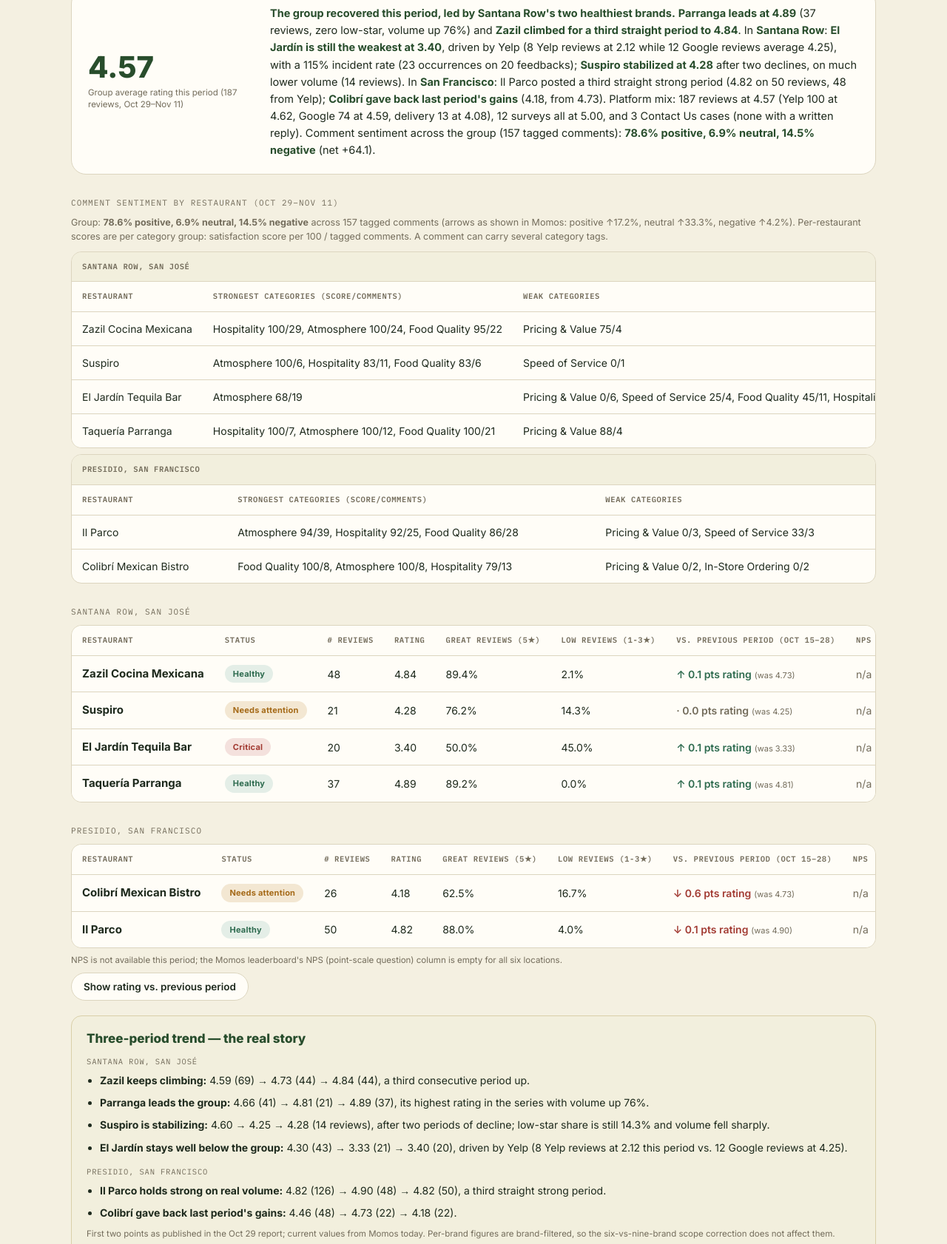
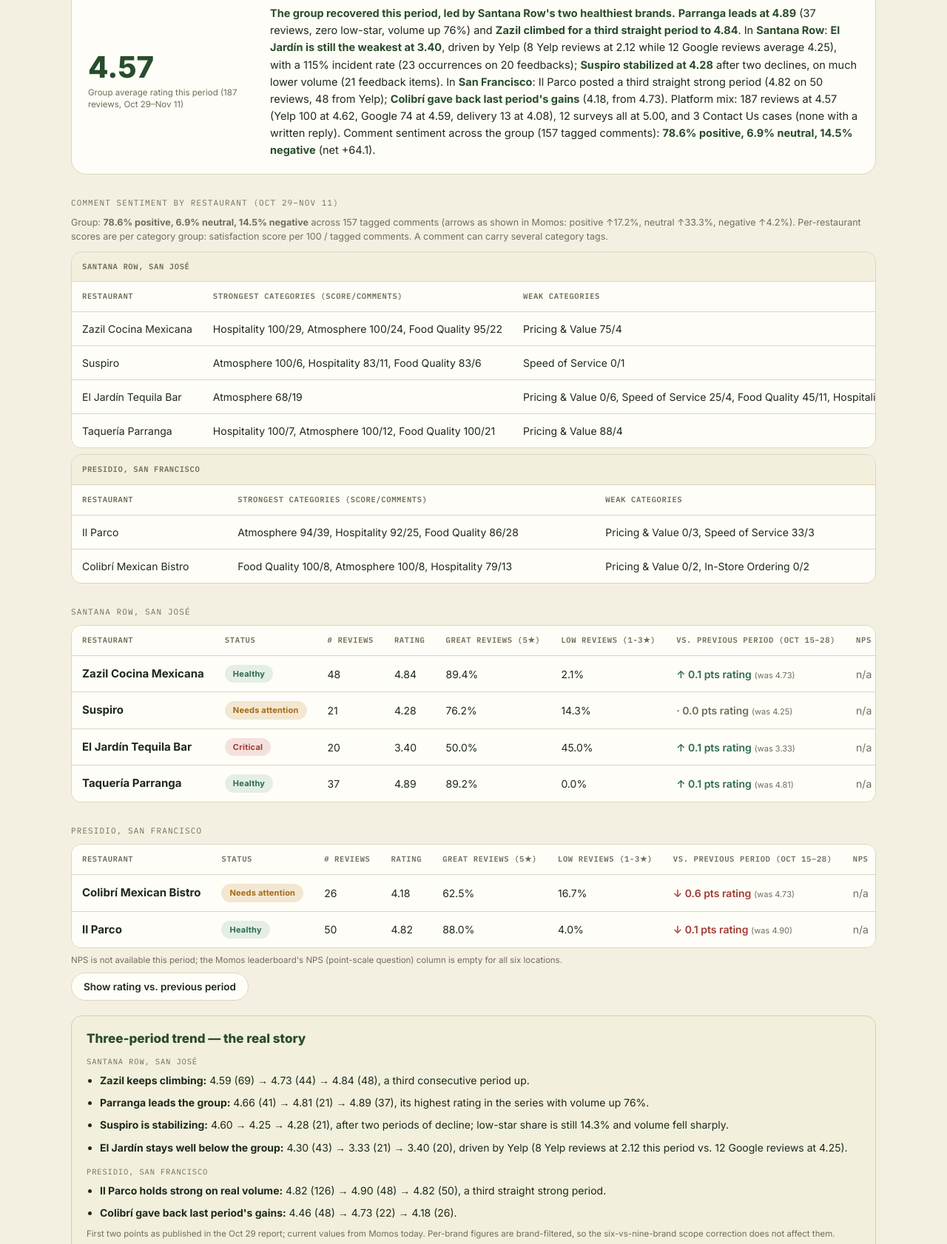
Before and after one commit to valeriaoffarril/buen-rallo-report, a plain HTML site: page index.html in a window 1280 px wide. Shown: the part 1118-2800 px from the top of the page at 74% size. Drawn offline with nearby package versions, Linux system fonts and the light colour scheme.

Commit message:
Update index.html

```diff
--- a/index.html
+++ b/index.html
@@ -456,7 +456,7 @@
   <div class="table-wrap" style="margin-top:10px;color:var(--ink);">
     <table>
       <thead>
-        <tr><th>Restaurant</th><th id="periodCompareColLabel">Rating (Oct 29&ndash;Nov 11)</th><th>Reviews</th><th id="periodCompareGreatLabel">Great reviews (5&#9733;)</th><th>Low reviews (1-3&#9733;)</th></tr>
+        <tr><th>Restaurant</th><th id="periodCompareColLabel">Rating (Oct 29&ndash;Nov 11)</th><th>Feedback</th><th id="periodCompareGreatLabel">Great reviews (5&#9733;)</th><th>Low reviews (1-3&#9733;)</th></tr>
       </thead>
       <tbody id="periodCompareBody"></tbody>
     </table>
@@ -513,7 +513,7 @@
         <div class="score-lbl">Group average rating this period (187 reviews, Oct 29&ndash;Nov 11)</div>
       </div>
       <div class="desc">
-        <b>The group recovered this period, led by Santana Row's two healthiest brands.</b> <b>Parranga leads at 4.89</b> (37 reviews, zero low-star, volume up 76%) and <b>Zazil climbed for a third straight period to 4.84</b>. In <b>Santana Row</b>: <b>El Jard&iacute;n is still the weakest at 3.40</b>, driven by Yelp (8 Yelp reviews at 2.12 while 12 Google reviews average 4.25), with a 115% incident rate (23 occurrences on 20 feedbacks); <b>Suspiro stabilized at 4.28</b> after two declines, on much lower volume (14 reviews). In <b>San Francisco</b>: Il Parco posted a third straight strong period (4.82 on 50 reviews, 48 from Yelp); <b>Colibr&iacute; gave back last period's gains</b> (4.18, from 4.73). Platform mix: 187 reviews at 4.57 (Yelp 100 at 4.62, Google 74 at 4.59, delivery 13 at 4.08), 12 surveys all at 5.00, and 3 Contact Us cases (none with a written reply). Comment sentiment across the group (157 tagged comments): <b>78.6% positive, 6.9% neutral, 14.5% negative</b> (net +64.1).
+        <b>The group recovered this period, led by Santana Row's two healthiest brands.</b> <b>Parranga leads at 4.89</b> (37 reviews, zero low-star, volume up 76%) and <b>Zazil climbed for a third straight period to 4.84</b>. In <b>Santana Row</b>: <b>El Jard&iacute;n is still the weakest at 3.40</b>, driven by Yelp (8 Yelp reviews at 2.12 while 12 Google reviews average 4.25), with a 115% incident rate (23 occurrences on 20 feedbacks); <b>Suspiro stabilized at 4.28</b> after two declines, on much lower volume (21 feedback items). In <b>San Francisco</b>: Il Parco posted a third straight strong period (4.82 on 50 reviews, 48 from Yelp); <b>Colibr&iacute; gave back last period's gains</b> (4.18, from 4.73). Platform mix: 187 reviews at 4.57 (Yelp 100 at 4.62, Google 74 at 4.59, delivery 13 at 4.08), 12 surveys all at 5.00, and 3 Contact Us cases (none with a written reply). Comment sentiment across the group (157 tagged comments): <b>78.6% positive, 6.9% neutral, 14.5% negative</b> (net +64.1).
       </div>
     </div>
 
@@ -608,15 +608,15 @@
       <h3>Three-period trend &mdash; the real story</h3>
       <div style="font-family:'IBM Plex Mono',monospace;font-size:10.5px;text-transform:uppercase;letter-spacing:.08em;color:var(--muted);margin:0 0 6px;">Santana Row, San Jos&eacute;</div>
       <ul>
-        <li><b>Zazil keeps climbing:</b> 4.59 (69) &rarr; 4.73 (44) &rarr; 4.84 (44), a third consecutive period up.</li>
+        <li><b>Zazil keeps climbing:</b> 4.59 (69) &rarr; 4.73 (44) &rarr; 4.84 (48), a third consecutive period up.</li>
         <li><b>Parranga leads the group:</b> 4.66 (41) &rarr; 4.81 (21) &rarr; 4.89 (37), its highest rating in the series with volume up 76%.</li>
-        <li><b>Suspiro is stabilizing:</b> 4.60 &rarr; 4.25 &rarr; 4.28 (14 reviews), after two periods of decline; low-star share is still 14.3% and volume fell sharply.</li>
+        <li><b>Suspiro is stabilizing:</b> 4.60 &rarr; 4.25 &rarr; 4.28 (21), after two periods of decline; low-star share is still 14.3% and volume fell sharply.</li>
         <li><b>El Jard&iacute;n stays well below the group:</b> 4.30 (43) &rarr; 3.33 (21) &rarr; 3.40 (20), driven by Yelp (8 Yelp reviews at 2.12 this period vs. 12 Google reviews at 4.25).</li>
       </ul>
       <div style="font-family:'IBM Plex Mono',monospace;font-size:10.5px;text-transform:uppercase;letter-spacing:.08em;color:var(--muted);margin:14px 0 6px;">Presidio, San Francisco</div>
       <ul>
         <li><b>Il Parco holds strong on real volume:</b> 4.82 (126) &rarr; 4.90 (48) &rarr; 4.82 (50), a third straight strong period.</li>
-        <li><b>Colibr&iacute; gave back last period's gains:</b> 4.46 (48) &rarr; 4.73 (22) &rarr; 4.18 (22).</li>
+        <li><b>Colibr&iacute; gave back last period's gains:</b> 4.46 (48) &rarr; 4.73 (22) &rarr; 4.18 (26).</li>
       </ul>
       <div style="font-size:11.5px;color:var(--muted);margin-top:8px;">First two points as published in the Oct 29 report; current values from Momos today. Per-brand figures are brand-filtered, so the six-vs-nine-brand scope correction does not affect them.</div>
     </div>
@@ -1001,7 +1001,7 @@ brands.forEach(b=>{
     </div>
 
     <div class="kpi-grid">
-      <div class="kpi"><div class="num">${b.count}</div><div class="lbl">Number of reviews</div><div class="sub">${deltaText(b.count-b.prior.count, false, '')} vs. previous period (${b.prior.count})</div></div>
+      <div class="kpi"><div class="num">${b.count}</div><div class="lbl">Total feedback</div><div class="sub">${deltaText(b.count-b.prior.count, false, '')} vs. previous period (${b.prior.count})</div></div>
       <div class="kpi"><div class="num">${b.rating.toFixed(2)}</div><div class="lbl">Average rating</div><div class="sub">${deltaText(b.rating-b.prior.rating, false, '')} vs. previous period (${b.prior.rating.toFixed(2)})</div></div>
       <div class="kpi"><div class="num" style="color:var(--good)">${b.pct45.toFixed(1)}%</div><div class="lbl">Great reviews (5&#9733;)</div><div class="sub">${b.prior.pct45===null?'<span style="color:var(--muted)">prior not comparable (definition corrected, see glossary)</span>':deltaText(b.pct45-b.prior.pct45, false, 'pt') + ' vs. previous period (' + b.prior.pct45.toFixed(1) + '%)'}</div></div>
       <div class="kpi"><div class="num" style="color:var(--bad)">${b.pct13.toFixed(1)}%</div><div class="lbl">Low reviews (1-3&#9733;)</div><div class="sub">${b.prior.pct13===null?'<span style="color:var(--muted)">prior not comparable (definition corrected, see glossary)</span>':deltaText(b.pct13-b.prior.pct13, true, 'pt') + ' vs. previous period (' + b.prior.pct13.toFixed(1) + '%)'}</div></div>
```
